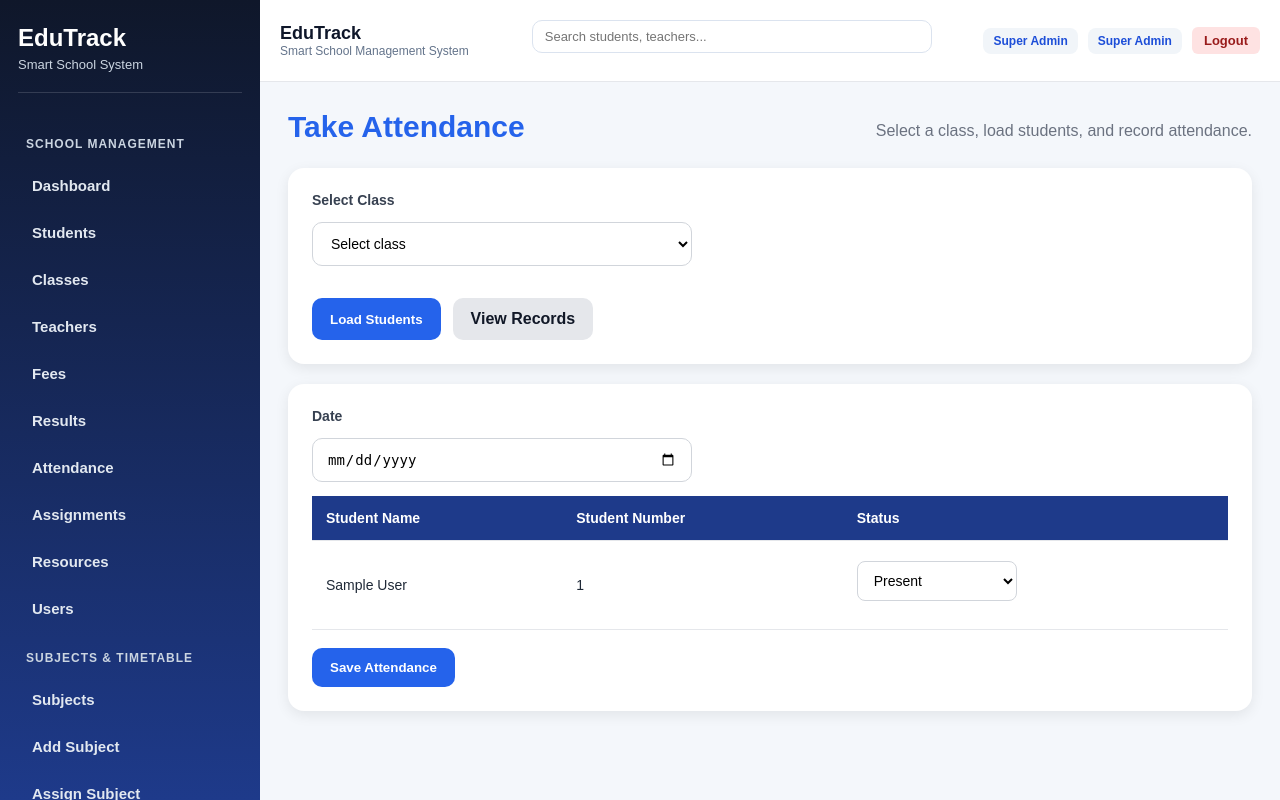
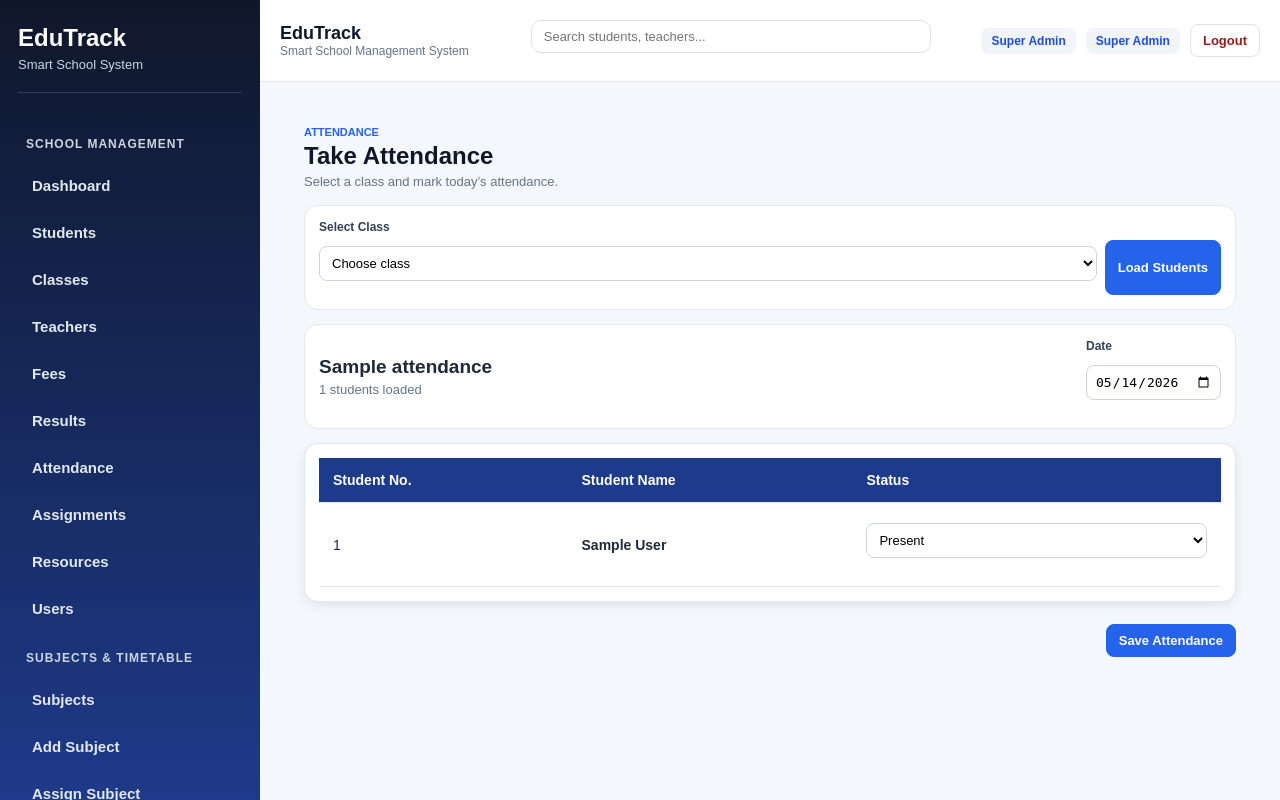
Before and after one commit to sadziwacynthia-bot/school-system-v2, a Flask app: a page that uses templates/attendance.html in a window 1280 px wide. Run offline with Flask 3, Linux system fonts and the light colour scheme; a user stored in the database is signed in; tables that the repository leaves empty hold one stand-in row (values such as "Sample post"); a database or web service that is not in the repository returns one stand-in record (values such as "Sample title"); some libraries are stand-ins or nearby versions.

Commit message:
Improve teacher dashboard and attendance pages

```diff
--- a/templates/attendance.html
+++ b/templates/attendance.html
@@ -1,64 +1,80 @@
 {% extends "base.html" %}
-{% block title %}Attendance{% endblock %}
+{% block content %}
 
-{% block content %}
+<div class="attendance-page">
+
   <div class="page-header">
+    <div>
+      <p class="eyebrow">Attendance</p>
       <h1>Take Attendance</h1>
-    <p>Select a class, load students, and record attendance.</p>
+      <p class="muted">Select a class and mark today’s attendance.</p>
+    </div>
   </div>
 
-<div class="card-box">
-    <form method="POST" action="{{ url_for('attendance') }}" class="select-form">
-        <div class="form-group">
-            <label for="class_name">Select Class</label>
-            <select name="class_name" id="class_name" required>
-                <option value="">Select class</option>
+  <div class="filter-card">
+    <form method="GET" action="{{ url_for('attendance') }}">
+      <label>Select Class</label>
+      <div class="filter-row">
+        <select name="class_name" required>
+          <option value="">Choose class</option>
           {% for class_name in class_options %}
           <option value="{{ class_name }}" {% if selected_class == class_name %}selected{% endif %}>
             {{ class_name }}
           </option>
           {% endfor %}
         </select>
-        </div>
 
-        <div class="form-actions">
-            <button type="submit" class="btn-primary">Load Students</button>
-            <a href="{{ url_for('attendance_records') }}" class="btn-secondary">View Records</a>
+        <button type="submit" class="btn primary">Load Students</button>
       </div>
     </form>
   </div>
 
-{% if students %}
-<div class="card-box">
-    <form method="POST" action="{{ url_for('save_attendance') }}" class="attendance-form">
+  {% if selected_class %}
+  <form method="POST" action="{{ url_for('save_attendance') }}">
     <input type="hidden" name="class_name" value="{{ selected_class }}">
 
-        <div class="form-group">
-            <label for="date">Date</label>
-            <input type="date" name="date" id="date" required>
+    <div class="attendance-header">
+      <div>
+        <h2>{{ selected_class }}</h2>
+        <p>{{ students|length }} students loaded</p>
       </div>
 
-        <div class="table-wrapper">
+      <div>
+        <label>Date</label>
+        <input type="date" name="date" value="{{ today }}" required>
+      </div>
+    </div>
+
+    <div class="table-card">
       <table>
         <thead>
           <tr>
+            <th>Student No.</th>
             <th>Student Name</th>
-                        <th>Student Number</th>
             <th>Status</th>
           </tr>
         </thead>
+
         <tbody>
-                    {% for student in students %}
+          {% for s in students %}
           <tr>
-                        <td>{{ student.first_name }} {{ student.last_name }}</td>
-                        <td>{{ student.student_number }}</td>
+            <td>{{ s.student_number }}</td>
             <td>
-                            <input type="hidden" name="student_id" value="{{ student.id }}">
-                            <select name="status_{{ student.id }}" required>
+              <strong>{{ s.first_name }} {{ s.last_name }}</strong>
+              <input type="hidden" name="student_id" value="{{ s.id }}">
+            </td>
+            <td>
+              <select name="status_{{ s.id }}">
                 <option value="Present">Present</option>
                 <option value="Absent">Absent</option>
                 <option value="Late">Late</option>
               </select>
+            </td>
+          </tr>
+          {% else %}
+          <tr>
+            <td colspan="3" class="empty">
+              No students found for this class. Check that the teacher is assigned to this class and students have the exact same class name.
             </td>
           </tr>
           {% endfor %}
@@ -66,92 +82,171 @@
       </table>
     </div>
 
-        <div class="form-actions">
-            <button type="submit" class="btn-primary">Save Attendance</button>
-        </div>
-    </form>
+    {% if students %}
+    <div class="submit-row">
+      <button type="submit" class="btn primary">Save Attendance</button>
     </div>
     {% endif %}
+  </form>
+  {% endif %}
+
+</div>
 
 <style>
+.attendance-page {
+  max-width: 1050px;
+  margin: auto;
+  padding: 16px;
+}
+
 .page-header {
-    margin-bottom: 24px;
+  margin-bottom: 16px;
 }
+
+.eyebrow {
+  font-size: 11px;
+  color: #2563eb;
+  font-weight: 800;
+  text-transform: uppercase;
+  margin: 0;
+}
+
 .page-header h1 {
+  font-size: 24px;
+  margin: 4px 0;
+  color: #0f172a;
+}
+
+.muted {
+  color: #64748b;
+  font-size: 13px;
   margin: 0;
-    color: #2563eb;
-    font-size: 30px;
 }
-.page-header p {
-    margin-top: 8px;
-    color: #6b7280;
+
+.filter-card,
+.table-card,
+.attendance-header {
+  background: white;
+  border: 1px solid #e2e8f0;
+  border-radius: 14px;
+  padding: 14px;
 }
-.card-box {
-    background: #ffffff;
-    border-radius: 16px;
-    padding: 24px;
-    box-shadow: 0 4px 14px rgba(0, 0, 0, 0.08);
-    margin-bottom: 20px;
+
+.filter-card {
+  margin-bottom: 14px;
 }
-.form-group label {
+
+.filter-card label,
+.attendance-header label {
   display: block;
-    margin-bottom: 8px;
-    font-weight: 600;
+  font-size: 12px;
+  font-weight: 700;
+  color: #334155;
+  margin-bottom: 6px;
 }
-.form-group select,
-.form-group input {
-    width: 100%;
-    max-width: 380px;
-    padding: 12px 14px;
-    border: 1px solid #d1d5db;
-    border-radius: 10px;
-    box-sizing: border-box;
+
+.filter-row {
+  display: flex;
+  gap: 8px;
 }
-.table-wrapper {
+
+select,
+input[type="date"] {
+  padding: 8px;
+  border-radius: 8px;
+  border: 1px solid #cbd5e1;
+  font-size: 13px;
+}
+
+.filter-row select {
+  flex: 1;
+}
+
+.btn {
+  padding: 8px 12px;
+  border-radius: 8px;
+  border: 1px solid #dbe3ef;
+  background: white;
+  font-weight: 700;
+  font-size: 13px;
+  cursor: pointer;
+}
+
+.btn.primary {
+  background: #2563eb;
+  color: white;
+  border-color: #2563eb;
+}
+
+.attendance-header {
+  display: flex;
+  justify-content: space-between;
+  align-items: center;
+  margin-bottom: 14px;
+}
+
+.attendance-header h2 {
+  margin: 0 0 4px;
+  font-size: 19px;
+}
+
+.attendance-header p {
+  margin: 0;
+  color: #64748b;
+  font-size: 13px;
+}
+
+.table-card {
   overflow-x: auto;
 }
+
 table {
   width: 100%;
   border-collapse: collapse;
-    min-width: 700px;
 }
-th, td {
-    padding: 12px;
+
+th {
   text-align: left;
-    border-bottom: 1px solid #e5e7eb;
+  background: #f8fafc;
+  color: #334155;
+  font-size: 12px;
+  padding: 10px;
 }
-th {
-    background: #2563eb;
-    color: white;
+
+td {
+  padding: 10px;
+  border-top: 1px solid #e2e8f0;
+  font-size: 13px;
 }
+
 td select {
-    width: 160px;
-    padding: 10px 12px;
-    border: 1px solid #d1d5db;
-    border-radius: 8px;
+  min-width: 130px;
 }
-.form-actions {
-    display: flex;
-    gap: 12px;
-    flex-wrap: wrap;
-    margin-top: 18px;
+
+.empty {
+  text-align: center;
+  color: #64748b;
+  padding: 20px;
 }
-.btn-primary,
-.btn-secondary {
-    display: inline-block;
-    padding: 12px 18px;
-    border-radius: 10px;
-    text-decoration: none;
-    font-weight: 600;
+
+.submit-row {
+  margin-top: 14px;
+  text-align: right;
 }
-.btn-primary {
-    background: #2563eb;
-    color: white;
-    border: none;
+
+@media (max-width: 700px) {
+  .filter-row,
+  .attendance-header {
+    display: block;
   }
-.btn-secondary {
-    background: #e5e7eb;
-    color: #111827;
+
+  .filter-row select,
+  .filter-row button,
+  .submit-row button {
+    width: 100%;
+    margin-top: 8px;
+  }
 }
 </style>
+
 {% endblock %}
```
Also changed, not shown: templates/teacher_dashboard.html (+210 -119 lines). Lines whose indentation alone changed are shown as unchanged.
